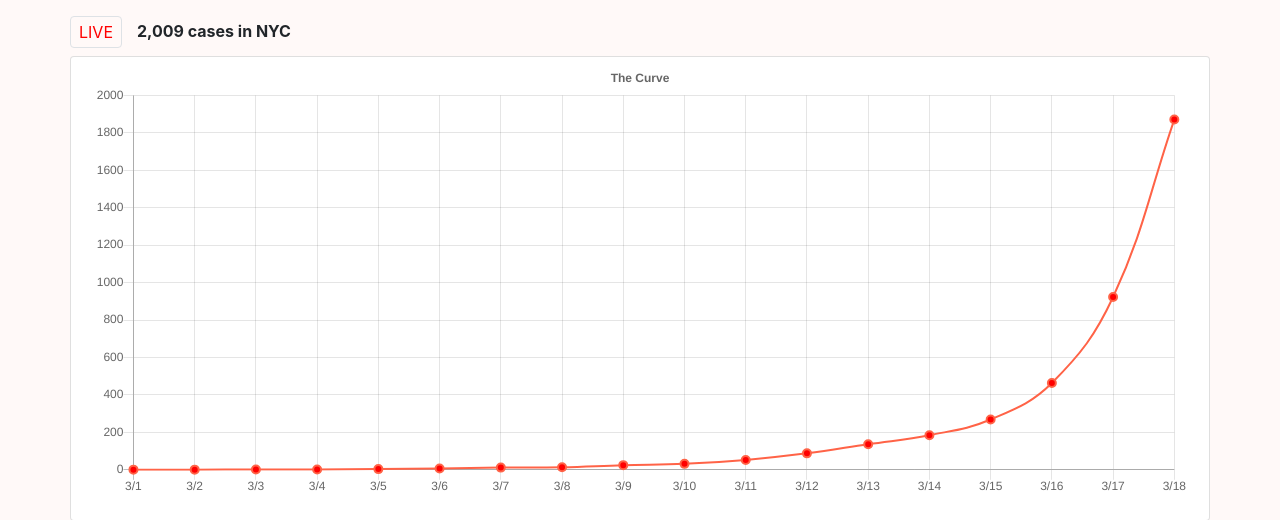
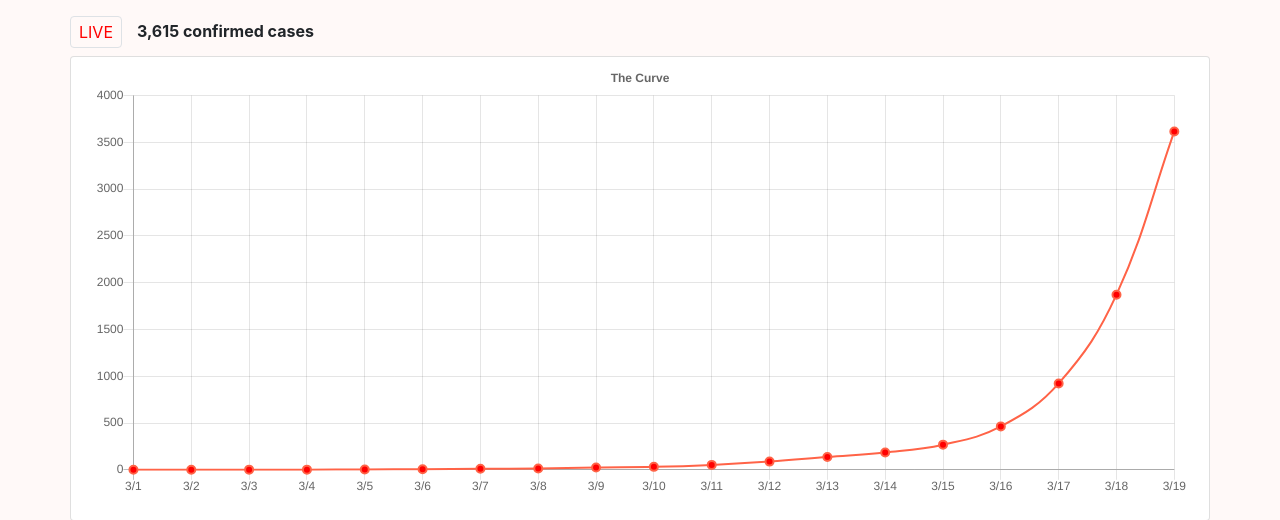
Before and after one commit to jiosephlee/corona, a Flask app: page / in a window 1280 px wide. Shown: the part 56-576 px from the top of the page. Run offline with Flask 2, Linux system fonts and the light colour scheme; some libraries are stand-ins or nearby versions.

Commit message:
updating numbers

```diff
--- a/corona/static/data.js
+++ b/corona/static/data.js
@@ -7,9 +7,9 @@ var colors = ['#FF0000','#FF6347','#007bff','#28a745','#333333','#c3e6cb','#dc35
 
 /* large line chart */
 var chartData = {
-  labels: ["3/1","3/2","3/3","3/4","3/5","3/6","3/7","3/8", "3/9","3/10", "3/11","3/12", "3/13", "3/14", "3/15", "3/16", "3/17", "3/18"],
+  labels: ["3/1","3/2","3/3","3/4","3/5","3/6","3/7","3/8", "3/9","3/10", "3/11","3/12", "3/13", "3/14", "3/15", "3/16", "3/17", "3/18","3/19"],
   datasets: [{
-    data: [1,1,2,2,4,7,12,14,25,32, 53, 88, 137, 185, 269, 464, 923, 1871],
+    data: [1,1,2,2,4,7,12,14,25,32, 53, 88, 137, 185, 269, 464, 923, 1871, 3615],
     backgroundColor: 'transparent',
     borderColor: colors[1],
     borderWidth: 2,
--- a/corona/templates/index.html
+++ b/corona/templates/index.html
@@ -39,7 +39,7 @@
             LIVE
           </div>
           <div class = "col-sm-11 cases">
-            <b>2,009 cases in NYC</b>
+            <b>3,615 confirmed cases</b>
           </div>
         </div>
         <div class="row my-1">
```
